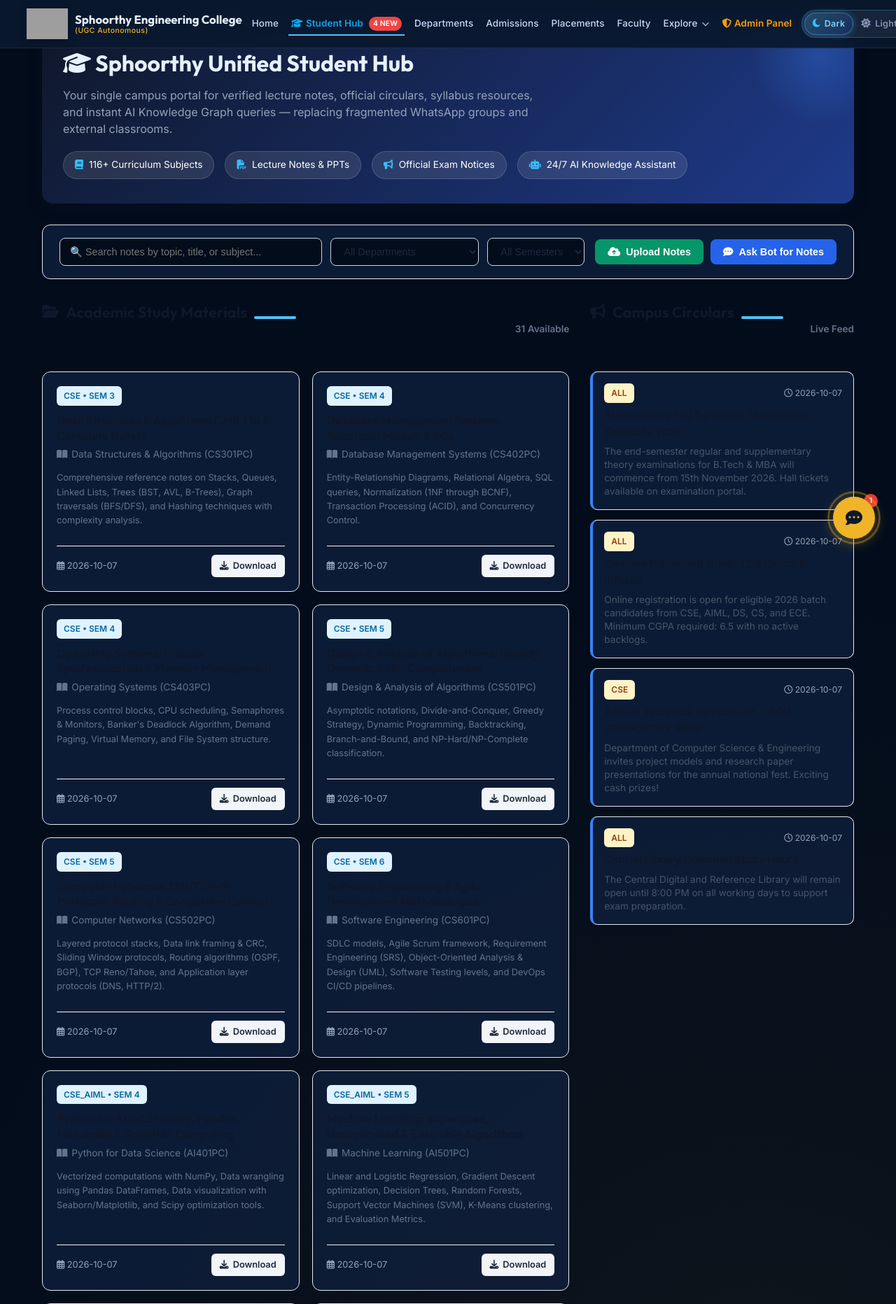
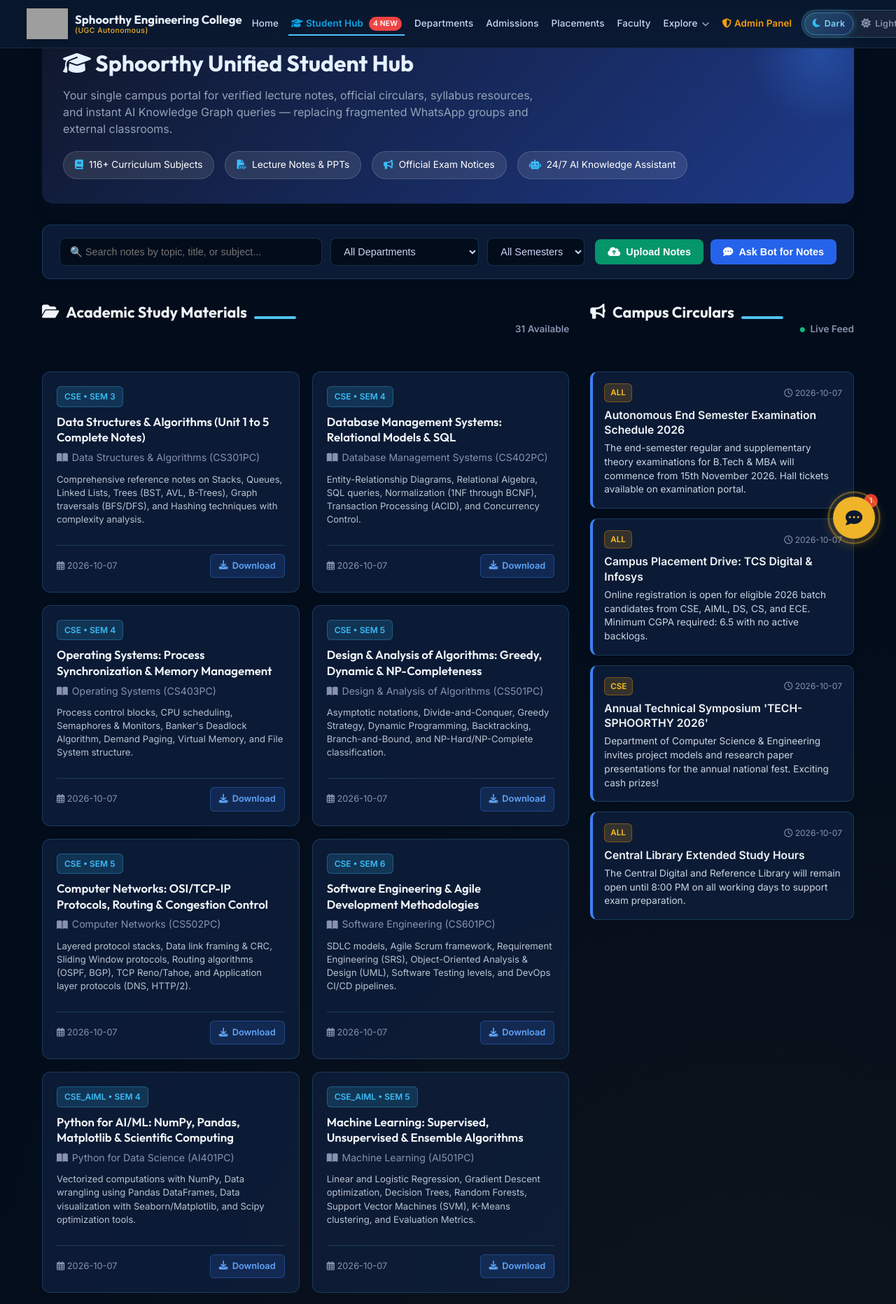
Before and after one commit to luckyrella/knowledge-based-graph-chatbot, a Flask app: page /student in a window 1280 px wide. Shown: the top 1864 px of the page at 70% size. Run offline with Flask 3, Linux system fonts and the light colour scheme; a user stored in the database is signed in; data comes from the database, SQL or seed files in the repository; grey boxes are pictures that could not be loaded.

Commit message:
fix(ui): improve text contrast, input legibility, and card themes across dark and light modes

```diff
--- a/static/css/style.css
+++ b/static/css/style.css
@@ -8,9 +8,28 @@
   --text-muted: #8892b0;
   --glass-bg: rgba(10, 25, 47, 0.85);
   --glass-border: rgba(79, 195, 247, 0.2);
+  --heading-color: #f1f5f9;
+  --text-color: #cbd5e1;
+  --border-color: rgba(79, 195, 247, 0.2);
   --font-body: 'Inter', sans-serif;
   --font-heading: 'Outfit', sans-serif;
   --transition: all 0.3s cubic-bezier(0.645, 0.045, 0.355, 1);
+  --glow: 0 0 20px rgba(79, 195, 247, 0.3);
+}
+
+[data-theme="dark"] {
+  --primary-color: #0a192f;
+  --secondary-color: #4fc3f7;
+  --accent-color: #f0b429;
+  --bg-color: #020c1b;
+  --card-bg: rgba(17, 34, 64, 0.85);
+  --text-main: #ccd6f6;
+  --text-muted: #8892b0;
+  --glass-bg: rgba(10, 25, 47, 0.85);
+  --glass-border: rgba(79, 195, 247, 0.2);
+  --heading-color: #f8fafc;
+  --text-color: #cbd5e1;
+  --border-color: rgba(79, 195, 247, 0.2);
   --glow: 0 0 20px rgba(79, 195, 247, 0.3);
 }
 
@@ -22,11 +41,14 @@
   --secondary-color: #0277bd;
   --accent-color: #e6930a;
   --bg-color: #ffffff;
-  --card-bg: rgba(240, 244, 248, 0.85);
+  --card-bg: rgba(240, 244, 248, 0.95);
   --text-main: #1a2332;
   --text-muted: #5a6a7e;
   --glass-bg: rgba(255, 255, 255, 0.85);
   --glass-border: rgba(2, 119, 189, 0.15);
+  --heading-color: #0f172a;
+  --text-color: #334155;
+  --border-color: #e2e8f0;
   --glow: 0 0 20px rgba(2, 119, 189, 0.15);
 }
 
--- a/templates/student_hub.html
+++ b/templates/student_hub.html
@@ -63,8 +63,8 @@
         color: #38bdf8;
     }
     .hub-controls {
-        background: var(--card-bg, #ffffff);
-        border: 1px solid var(--border-color, #e2e8f0);
+        background: var(--card-bg);
+        border: 1px solid var(--border-color);
         padding: 18px 24px;
         border-radius: 12px;
         display: flex;
@@ -73,7 +73,7 @@
         align-items: center;
         justify-content: space-between;
         margin-bottom: 30px;
-        box-shadow: 0 2px 8px rgba(0,0,0,0.04);
+        box-shadow: 0 4px 15px rgba(0,0,0,0.06);
     }
     .filter-group {
         display: flex;
@@ -83,16 +83,21 @@
     }
     .filter-select, .search-input {
         padding: 10px 14px;
-        border: 1px solid var(--border-color, #cbd5e1);
+        border: 1px solid var(--border-color);
         border-radius: 8px;
         font-size: 0.9rem;
-        background: var(--bg-color, #f8fafc);
-        color: var(--text-color, #1e293b);
+        background: var(--bg-color);
+        color: var(--text-main);
         outline: none;
-        transition: border-color 0.2s;
+        transition: border-color 0.2s, box-shadow 0.2s;
+    }
+    .filter-select option {
+        background-color: var(--bg-color);
+        color: var(--text-main);
     }
     .filter-select:focus, .search-input:focus {
-        border-color: #3b82f6;
+        border-color: var(--secondary-color);
+        box-shadow: 0 0 0 2px rgba(79, 195, 247, 0.2);
     }
     .search-input {
         min-width: 240px;
@@ -149,10 +154,15 @@
         font-family: 'Outfit', sans-serif;
         font-size: 1.35rem;
         font-weight: 700;
-        color: var(--heading-color, #0f172a);
+        color: var(--heading-color) !important;
         display: flex;
         align-items: center;
         gap: 10px;
+    }
+    .section-badge {
+        font-size: 0.85rem;
+        color: var(--text-muted);
+        font-weight: 600;
     }
     .materials-cards-grid {
         display: grid;
@@ -160,46 +170,59 @@
         gap: 18px;
     }
     .material-card {
-        background: var(--card-bg, #ffffff);
-        border: 1px solid var(--border-color, #e2e8f0);
+        background: var(--card-bg);
+        border: 1px solid var(--border-color);
         border-radius: 12px;
         padding: 20px;
         display: flex;
         flex-direction: column;
         justify-content: space-between;
-        transition: transform 0.2s, box-shadow 0.2s;
+        transition: transform 0.2s, box-shadow 0.2s, border-color 0.2s;
         position: relative;
     }
     .material-card:hover {
         transform: translateY(-3px);
-        box-shadow: 0 10px 20px rgba(0,0,0,0.06);
-        border-color: #3b82f6;
+        box-shadow: 0 10px 24px rgba(0,0,0,0.12);
+        border-color: var(--secondary-color);
     }
     .mat-dept-badge {
         font-size: 0.75rem;
         font-weight: 700;
         text-transform: uppercase;
-        background: #e0f2fe;
-        color: #0369a1;
+        background: rgba(56, 189, 248, 0.16);
+        color: #38bdf8;
+        border: 1px solid rgba(56, 189, 248, 0.3);
         padding: 4px 10px;
         border-radius: 6px;
         display: inline-block;
         margin-bottom: 10px;
     }
+    [data-theme="light"] .mat-dept-badge {
+        background: #e0f2fe;
+        color: #0369a1;
+        border-color: #bae6fd;
+    }
     .mat-title {
         font-size: 1.05rem;
         font-weight: 600;
-        color: var(--heading-color, #0f172a);
+        color: var(--heading-color) !important;
         margin-bottom: 6px;
-        line-height: 1.3;
+        line-height: 1.35;
     }
     .mat-subject {
-        font-size: 0.85rem;
-        color: #64748b;
-        margin-bottom: 12px;
+        font-size: 0.88rem;
+        color: var(--text-muted);
+        margin-bottom: 10px;
         display: flex;
         align-items: center;
         gap: 6px;
+    }
+    .mat-desc {
+        font-size: 0.82rem;
+        color: var(--text-color);
+        margin: 0 0 12px 0;
+        line-height: 1.45;
+        opacity: 0.9;
     }
     .mat-meta {
         display: flex;
@@ -207,13 +230,14 @@
         justify-content: space-between;
         margin-top: 15px;
         padding-top: 12px;
-        border-top: 1px solid var(--border-color, #f1f5f9);
+        border-top: 1px solid var(--border-color);
         font-size: 0.8rem;
-        color: #94a3b8;
+        color: var(--text-muted);
     }
     .mat-download-btn {
-        background: #f1f5f9;
-        color: #1e293b;
+        background: rgba(59, 130, 246, 0.15);
+        color: #60a5fa;
+        border: 1px solid rgba(59, 130, 246, 0.35);
         padding: 6px 12px;
         border-radius: 6px;
         font-size: 0.8rem;
@@ -226,37 +250,70 @@
     }
     .mat-download-btn:hover {
         background: #2563eb;
-        color: white;
+        color: #ffffff;
+    }
+    [data-theme="light"] .mat-download-btn {
+        background: #f1f5f9;
+        color: #1e293b;
+        border-color: #cbd5e1;
+    }
+    [data-theme="light"] .mat-download-btn:hover {
+        background: #2563eb;
+        color: #ffffff;
     }
     .notice-card {
-        background: var(--card-bg, #ffffff);
-        border: 1px solid var(--border-color, #e2e8f0);
+        background: var(--card-bg);
+        border: 1px solid var(--border-color);
         border-left: 4px solid #3b82f6;
         border-radius: 10px;
         padding: 16px;
         margin-bottom: 14px;
-        box-shadow: 0 2px 6px rgba(0,0,0,0.03);
+        box-shadow: 0 2px 8px rgba(0,0,0,0.06);
     }
     .notice-header {
         display: flex;
         justify-content: space-between;
         align-items: center;
-        margin-bottom: 6px;
+        margin-bottom: 8px;
+    }
+    .notice-dept-badge {
+        font-size: 0.72rem;
+        font-weight: 700;
+        text-transform: uppercase;
+        background: rgba(245, 158, 11, 0.18);
+        color: #fbbf24;
+        border: 1px solid rgba(245, 158, 11, 0.35);
+        padding: 3px 8px;
+        border-radius: 6px;
+    }
+    [data-theme="light"] .notice-dept-badge {
+        background: #fef3c7;
+        color: #92400e;
+        border-color: #fde68a;
     }
     .notice-date {
         font-size: 0.75rem;
-        color: #94a3b8;
+        color: var(--text-muted);
     }
     .notice-title {
-        font-size: 0.95rem;
+        font-size: 0.98rem;
         font-weight: 600;
-        color: var(--heading-color, #0f172a);
+        color: var(--heading-color) !important;
         margin-bottom: 6px;
+        line-height: 1.35;
     }
     .notice-content {
         font-size: 0.85rem;
-        color: var(--text-color, #475569);
-        line-height: 1.4;
+        color: var(--text-color);
+        line-height: 1.45;
+    }
+    .hub-empty-state {
+        text-align: center;
+        padding: 35px 20px;
+        background: var(--card-bg);
+        border-radius: 12px;
+        border: 1px dashed var(--border-color);
+        color: var(--text-muted);
     }
     /* Modal */
     .modal-backdrop {
@@ -273,12 +330,14 @@
         justify-content: center;
     }
     .modal-box {
-        background: white;
+        background: var(--card-bg);
+        color: var(--text-main);
+        border: 1px solid var(--border-color);
         border-radius: 16px;
         max-width: 500px;
         width: 90%;
         padding: 26px;
-        box-shadow: 0 20px 40px rgba(0,0,0,0.2);
+        box-shadow: 0 20px 40px rgba(0,0,0,0.35);
     }
     .form-group {
         margin-bottom: 14px;
@@ -287,16 +346,18 @@
         display: block;
         font-size: 0.85rem;
         font-weight: 600;
-        color: #334155;
+        color: var(--heading-color);
         margin-bottom: 5px;
     }
     .form-control {
         width: 100%;
         padding: 10px 12px;
-        border: 1px solid #cbd5e1;
+        border: 1px solid var(--border-color);
         border-radius: 8px;
         font-size: 0.9rem;
         box-sizing: border-box;
+        background: var(--bg-color);
+        color: var(--text-main);
     }
 </style>
 {% endblock %}
@@ -366,7 +427,7 @@
         <div>
             <div class="section-header">
                 <h2 class="section-title"><i class="fas fa-folder-open text-primary"></i> Academic Study Materials</h2>
-                <span id="matCountBadge" style="font-size:0.85rem;color:#64748b;font-weight:600;">Loading...</span>
+                <span id="matCountBadge" class="section-badge">Loading...</span>
             </div>
             <div class="materials-cards-grid" id="materialsGrid">
                 <!-- Dynamically populated via JS -->
@@ -377,7 +438,7 @@
         <div>
             <div class="section-header">
                 <h2 class="section-title"><i class="fas fa-bullhorn text-warning"></i> Campus Circulars</h2>
-                <span style="font-size:0.85rem;color:#64748b;font-weight:600;">Live Feed</span>
+                <span class="section-badge"><i class="fas fa-circle" style="font-size:0.45rem;color:#10b981;vertical-align:middle;margin-right:4px;"></i> Live Feed</span>
             </div>
             <div id="noticesFeed">
                 <!-- Dynamically populated via JS -->
@@ -491,10 +552,10 @@
 
         if (!items || items.length === 0) {
             grid.innerHTML = `
-                <div style="grid-column:1/-1;text-align:center;padding:40px;background:#f8fafc;border-radius:12px;border:1px dashed #cbd5e1;">
-                    <i class="fas fa-folder-open" style="font-size:2.5rem;color:#94a3b8;margin-bottom:12px;"></i>
-                    <p style="color:#64748b;font-weight:600;">No study materials match your active filter.</p>
-                    <p style="color:#94a3b8;font-size:0.85rem;">Try selecting a different department or clear the search query.</p>
+                <div class="hub-empty-state" style="grid-column:1/-1;">
+                    <i class="fas fa-folder-open" style="font-size:2.5rem;color:var(--text-muted);margin-bottom:12px;"></i>
+                    <p style="color:var(--heading-color);font-weight:600;">No study materials match your active filter.</p>
+                    <p style="color:var(--text-muted);font-size:0.85rem;">Try selecting a different department or clear the search query.</p>
                 </div>
             `;
             return;
@@ -508,7 +569,7 @@
                     <div class="mat-subject">
                         <i class="fas fa-book-open"></i> ${escapeHtml(m.subject)}
                     </div>
-                    ${m.description ? `<p style="font-size:0.8rem;color:#64748b;margin:0 0 10px 0;">${escapeHtml(m.description)}</p>` : ''}
+                    ${m.description ? `<p class="mat-desc">${escapeHtml(m.description)}</p>` : ''}
                 </div>
                 <div class="mat-meta">
                     <span><i class="far fa-calendar-alt"></i> ${m.date || 'Recent'}</span>
@@ -524,8 +585,8 @@
         const feed = document.getElementById('noticesFeed');
         if (!items || items.length === 0) {
             feed.innerHTML = `
-                <div style="text-align:center;padding:30px;background:#f8fafc;border-radius:10px;border:1px dashed #cbd5e1;">
-                    <p style="color:#64748b;font-size:0.9rem;">No active circulars posted.</p>
+                <div class="hub-empty-state">
+                    <p style="color:var(--text-muted);font-size:0.9rem;">No active circulars posted.</p>
                 </div>
             `;
             return;
@@ -534,7 +595,7 @@
         feed.innerHTML = items.map(n => `
             <div class="notice-card">
                 <div class="notice-header">
-                    <span class="mat-dept-badge" style="background:#fef3c7;color:#92400e;margin:0;">
+                    <span class="notice-dept-badge">
                         ${escapeHtml(n.department || 'ALL CAMPUS')}
                     </span>
                     <span class="notice-date"><i class="far fa-clock"></i> ${n.date || 'Recent'}</span>
```
